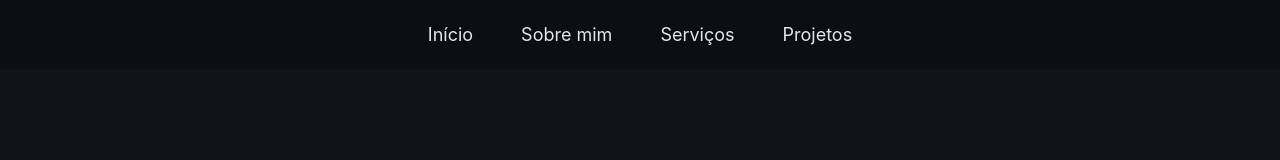
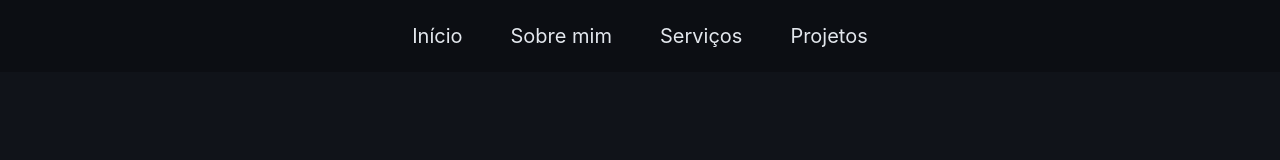
Before and after one commit to marcosprofile/portfolio-react, a React (Create React App) app: page / in a window 1280 px wide. Shown: the top 160 px of the page. Built offline with nearby package versions, Linux system fonts and the light colour scheme.

Commit message:
update fontSize header

```diff
--- a/src/components/Header/header.css
+++ b/src/components/Header/header.css
@@ -26,7 +26,11 @@ a {
   transition: .2s all linear;
 }
 
-a:hover {
+ul li a {
+  font-size: 1.250em;
+}
+
+ul li a:hover {
   color: var(--primary);
 }
 
```
